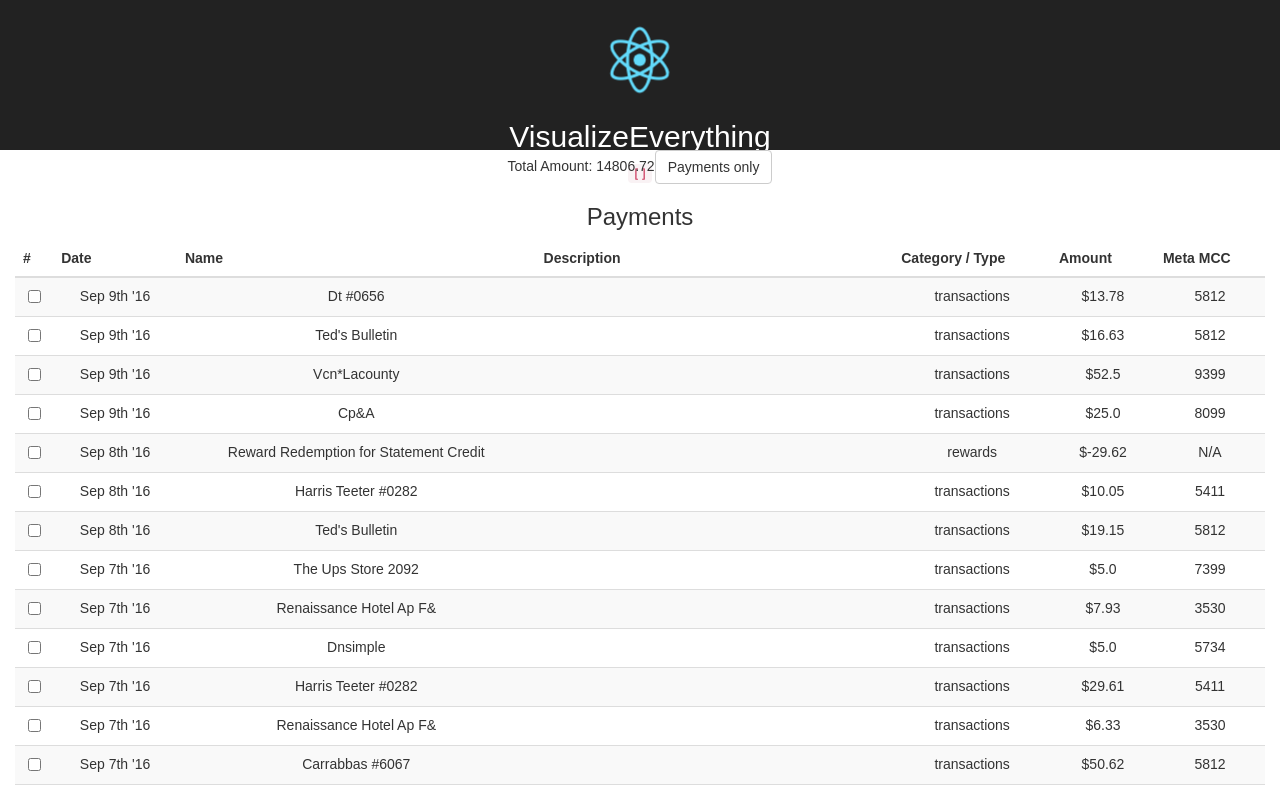
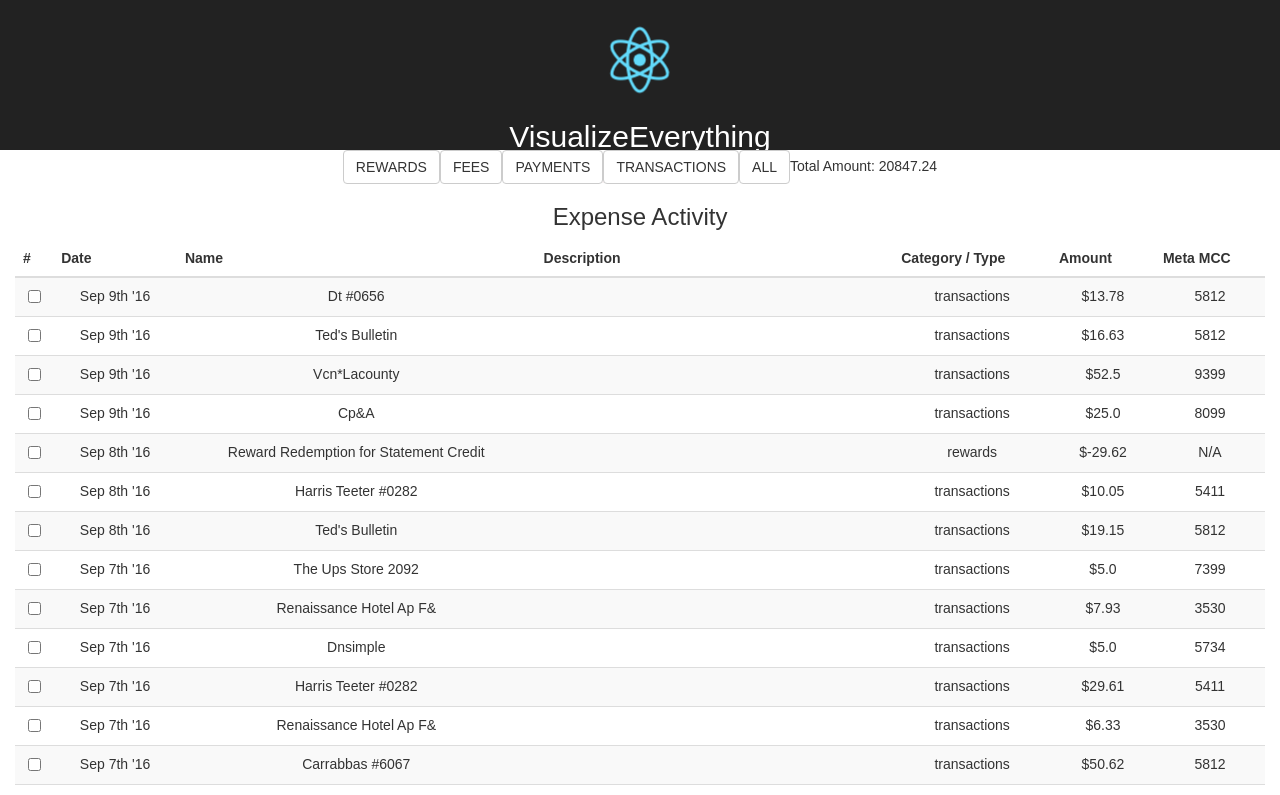
Before and after one commit to MattCowski/get-final-test, a React (Create React App) app: page / in a window 1280 px wide. Shown: the top 795 px of the page. Built offline with nearby package versions, Linux system fonts and the light colour scheme.

Commit message:
adding filter buttons, extracting selectors

```diff
--- a/src/App.js
+++ b/src/App.js
@@ -1,38 +1,45 @@
-import React, { Component } from 'react';
+import React from 'react';
 import logo from './logo.svg';
 import './App.css';
-import activityData from './activity_data.json'
-import transactionData from './transaction_data.json'
 import Transaction from './Transaction'
 import * as selectors from './selectors'
 import { connect } from 'react-redux'
 import Table from './components/Table'
 
 const mapStateToProps = (state) => {
+  const filteredActivities = selectors.getActivitiesByFilter(state.activities, state.activityType)
   return {
-    transaction: state.transaction
+    transaction: state.transaction,
+    activityType: state.activityType,
+    totalAmount: selectors.getTotal(filteredActivities)
   }
 }
 
-const App = ({dispatch, transaction}) => {
-    const payments = activityData.filter((activity)=>activity.activity_type == 'payments')
-    const transactions = activityData.filter((activity)=>activity.activity_type == 'transactions')
-    const rewards = activityData.filter((activity)=>activity.activity_type == 'rewards')
-    const fees = activityData.filter((activity)=>activity.activity_type == 'fees')
+const mapDispatchToProps = (dispatch) => {
+  return {
+    setFilter:(type)=>dispatch({type})
+  }
+}
 
+const App = ({dispatch, transaction, activityType, setFilter, totalAmount}) => {
     return (
       <div className="App">
         <div className="App-header">
           <img src={logo} className="App-logo" alt="logo" />
           <h2>VisualizeEverything</h2>
-          <Transaction id={transaction.id}/>
+          <Transaction transaction={transaction}/>
+        </div>
 
-        </div>
         <div className="container-fluid">
-          Total Amount: {selectors.getTotal(payments)}
-          <button className="btn btn-default" onClick={console.log('click')}>Payments only</button>
+          <button className="btn btn-default" onClick={()=>setFilter('FILTER_BY_REWARDS')}>REWARDS</button>
+          <button className="btn btn-default" onClick={()=>setFilter('FILTER_BY_FEES')}>FEES</button>
+          <button className="btn btn-default" onClick={()=>setFilter('FILTER_BY_PAYMENTS')}>PAYMENTS</button>
+          <button className="btn btn-default" onClick={()=>setFilter('FILTER_BY_TRANSACTIONS')}>TRANSACTIONS</button>
+          <button className="btn btn-default" onClick={()=>setFilter('CLEAR_FILTER')}>ALL</button>
 
-          <h3>Payments</h3>
+          Total Amount: {totalAmount}
+
+          <h3>Expense Activity</h3>
           <Table />
         </div>
 
@@ -40,4 +47,4 @@ const App = ({dispatch, transaction}) => {
     );
   }
 
-export default connect(mapStateToProps)(App)
+export default connect(mapStateToProps, mapDispatchToProps)(App)
--- a/src/Transaction.js
+++ b/src/Transaction.js
@@ -1,9 +1,4 @@
-import React, { Component } from 'react';
-import transactionData from './transaction_data.json'
-import * as selectors from './selectors'
+import React from 'react';
 
-export default ({id}) =>{
-  return (
-    <code>{JSON.stringify(selectors.getTransactionById(id))}</code>
-  )
-}
+export default ({transaction}) =>
+  <code>{JSON.stringify(transaction)}</code>
--- a/src/components/Table.js
+++ b/src/components/Table.js
@@ -1,11 +1,13 @@
 import React from 'react';
 import Activity from './Activity'
 import { connect } from 'react-redux'
+import * as selectors from '../selectors'
+
 
 const mapStateToProps = (state, ownProps)=> {
-  console.log(state)
+  const filteredActivities = selectors.getActivitiesByFilter(state.activities, state.activityType)
   return {
-    activities: state.activities
+    activities: filteredActivities
   }
 }
 
@@ -17,7 +19,6 @@ const mapDispatchToProps = (dispatch)=> {
 
 
 const Table = ({onRowClick, activities}) =>
-  // const transactionById = selectors.getTransactionById(data.parent_id)
   <table className="table table-striped table-hover">
     <thead>
       <tr>
--- a/src/selectors/index.js
+++ b/src/selectors/index.js
@@ -5,3 +5,7 @@ export const getAmounts = (arr)=> arr.map((a)=> parseFloat(Math.round(a.amount *
 export const getTotal = (arr)=> +getAmounts(arr).reduce((prev, curr) => prev + curr).toFixed(2)
 
 export const getTransactionById = (id) => transactionData.filter((transaction)=> transaction.id == id)
+
+export const getActivitiesByFilter = (activities, filter)=> {
+  return filter ? activities.filter((a)=>a.activity_type == filter) : activities
+}
```
Also changed, not shown: 1 other file (tests, documents, lock files or other folders).
